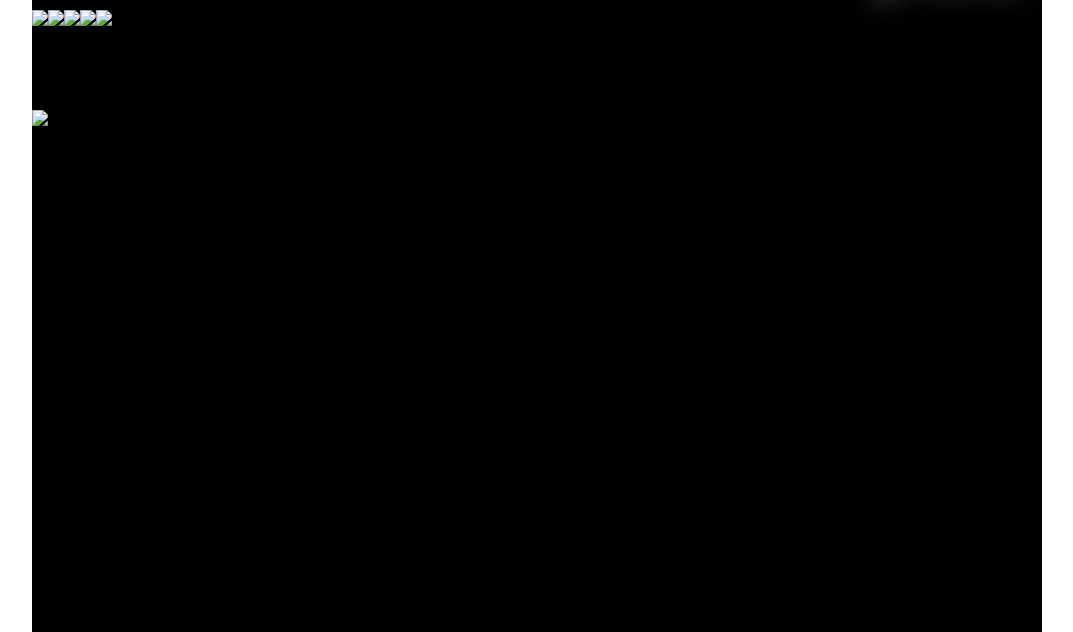
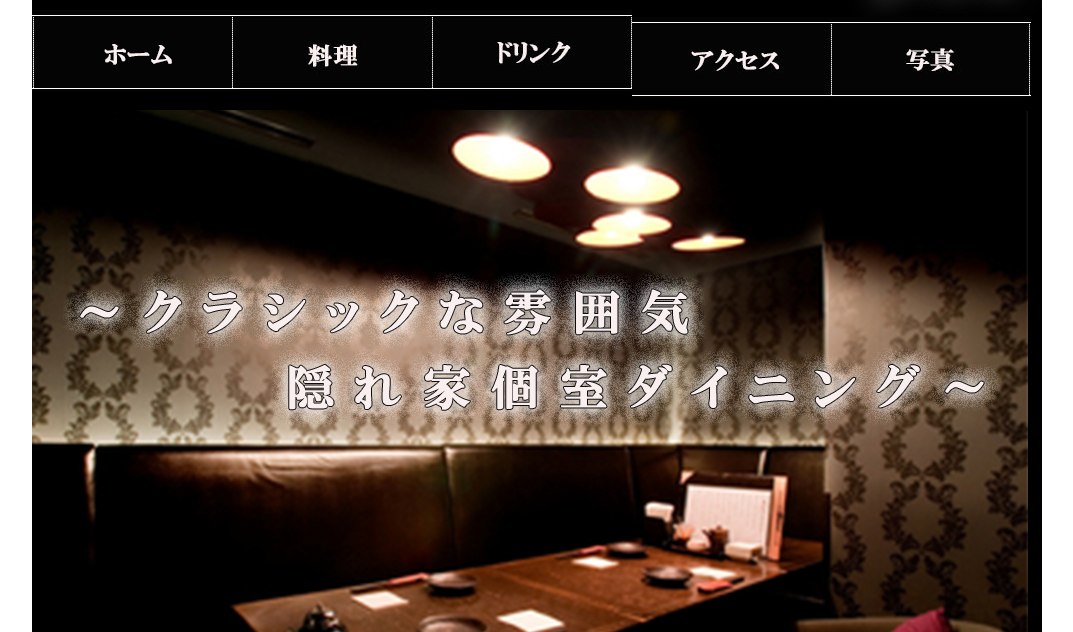
Before and after one commit to sugiyo12/sample2, a plain HTML site: page index.html in a window 1280 px wide. Shown: the part 168-800 px from the top of the page, without its empty margins (103-1176 px from the left). Drawn offline with Linux system fonts and the light colour scheme; files whose address does not match are found by name.

Commit message:
Update index.html

```diff
--- a/index.html
+++ b/index.html
@@ -25,22 +25,22 @@
 
     <div class ="global-menu">
         <div class ="container">
-            <a class="menu" href ="#"><img src ="..//dining/images/dining_02.png"></a>
+            <a class="menu" href ="#"><img src ="dining_02.png"></a>
 
-            <a class="menu" href ="#"><img src ="../dining/images/dining_13.jpg"></a>
+            <a class="menu" href ="#"><img src ="dining_13.jpg"></a>
 
-            <a class="menu" href ="#"><img src ="../dining/images/dining_14.jpg"></a>
+            <a class="menu" href ="#"><img src ="dining_14.jpg"></a>
 
-            <a class="menu" href ="#"><img src ="../dining/images/dining_15.jpg"></a>
+            <a class="menu" href ="#"><img src ="dining_15.jpg"></a>
 
-            <a class="menu" href ="#"><img src ="../dining/images/dining_17.jpg"></a>
+            <a class="menu" href ="#"><img src ="dining_17.jpg"></a>
         </div>
     </div>
 
 
     <div class="mian-design">
         <div class ="container">
-            <img src ="../dining/images/qq_03.png">
+            <img src ="qq_03.png">
         </div>
     </div>
 
@@ -48,11 +48,11 @@
     <div class ="first-wrapper">
         <div class="container">
             <div class ="first-left">
-                <img src ="../dining/images/dining_26.jpg">
+                <img src ="dining_26.jpg">
             </div>
 
             <div class ="firsr-right">
-                <img src ="../dining/images/dining_23.png">
+                <img src ="dining_23.png">
             </div>
         </div>
     </div>
@@ -60,7 +60,7 @@
 
     <div class ="second-wrapper">
         <div class ="container">
-            <img src ="../dining/images/%E7%B6%9A%E3%81%8D_02.png">
+            <img src ="renu.png">
         </div>
     </div>
 
```
